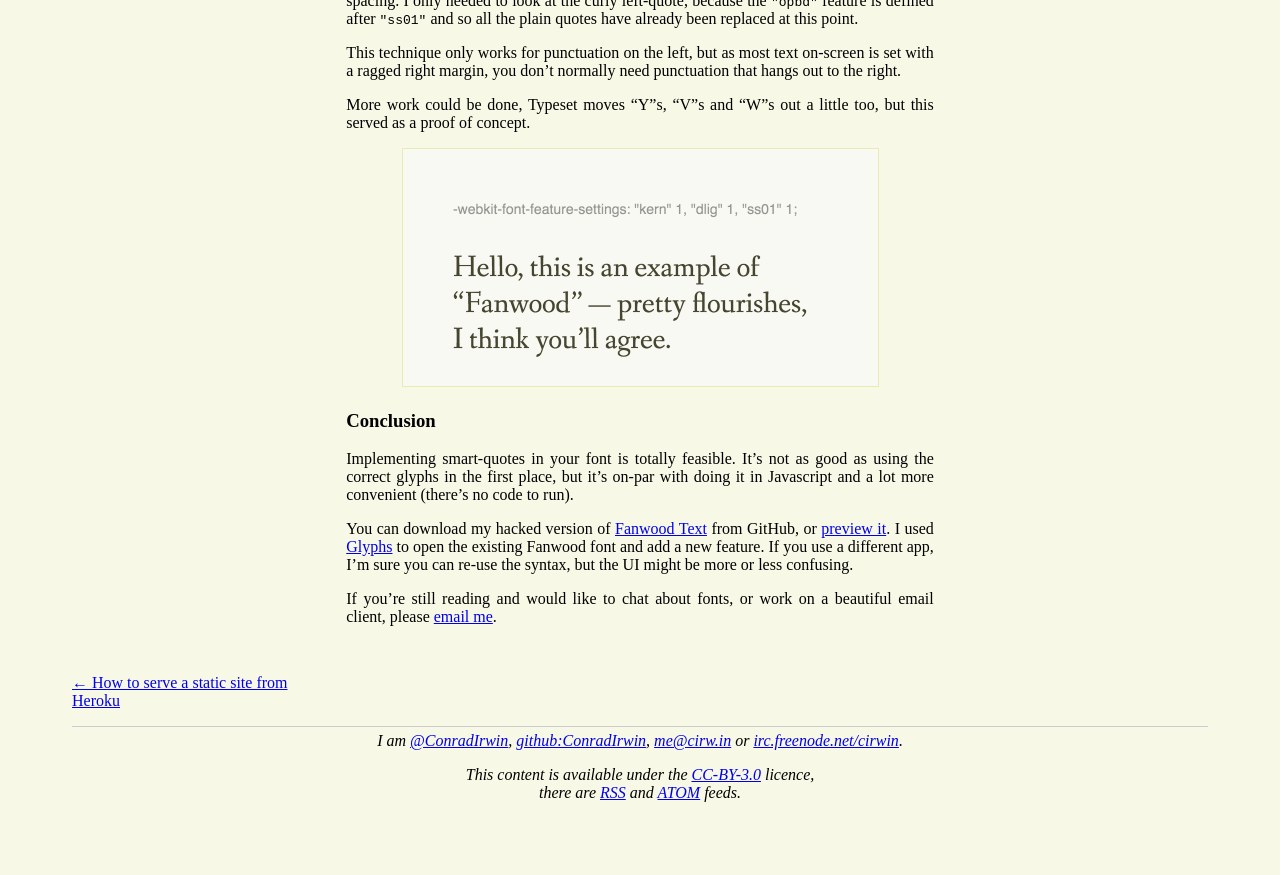
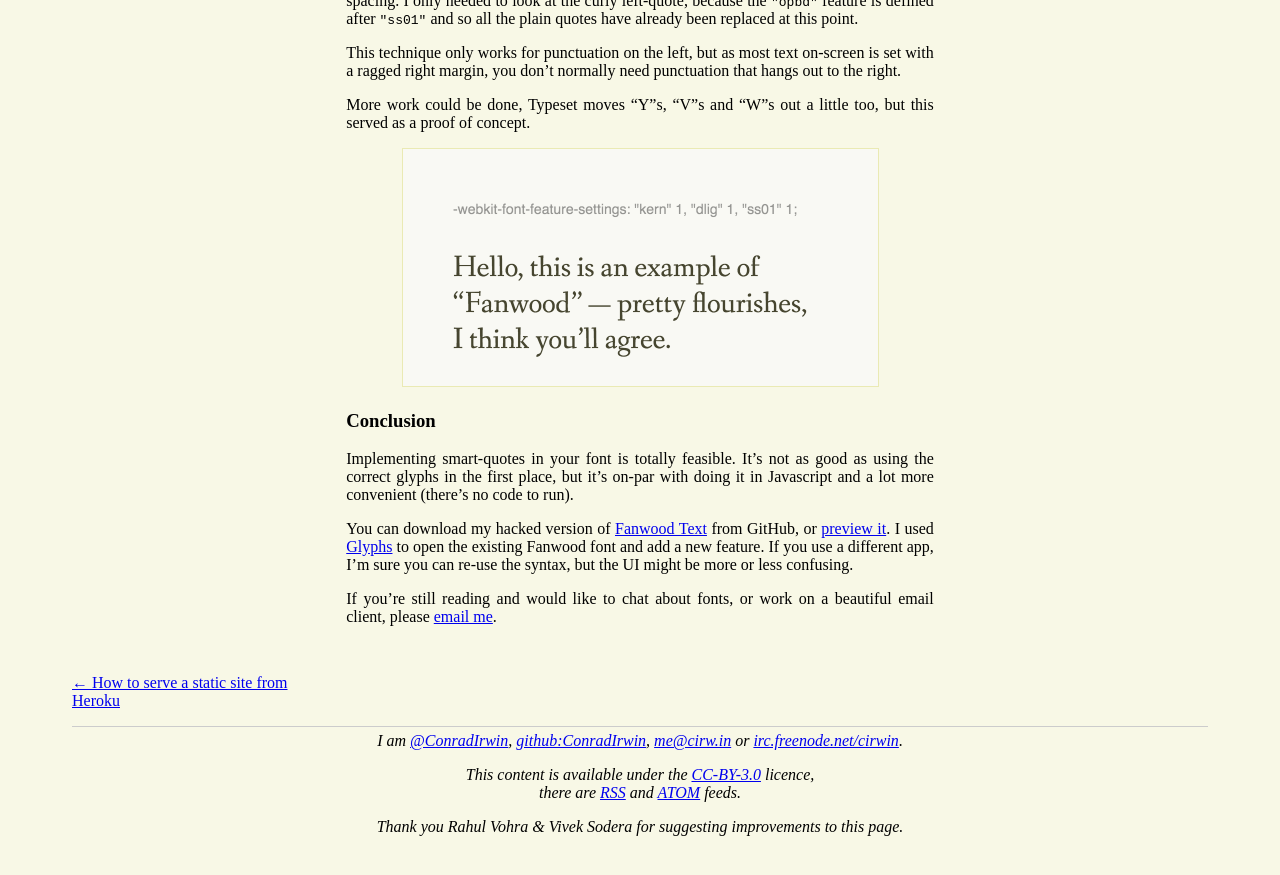
Before and after one commit to ConradIrwin/conradirwin.github.com, a Jekyll site: the page built from _posts/2015-08-23-smart-quotes.md, in a window 1280 px wide and 900 px high, scrolled down 2979 px. Shown: the top 875 px of the window. Built offline with Jekyll 4.4.1, drawn with Linux system fonts in a browser that asks for light colours; Markdown is read by kramdown in place of the engine named in the settings; comment, search, counter and statistics services are not loaded.

Commit message:
Move blog post to better URL

```diff
--- a/_posts/2015-08-23-typography.md
+++ b/_posts/2015-08-23-smart-quotes.md
@@ -1,9 +1,10 @@
 ---
 title: Hacking smart-quote support into a font
-permalink: blog/typography.html
+permalink: blog/smart-quotes.html
 layout: post
 fuzzydate: Aug 2015
 style: "article{ -webkit-column-count: 1; -moz-column-count: 1; column-count: 1; }"
+credit: Rahul Vohra & Vivek Sodera
 ---
 
 <figure class="image">
--- a/etc/fanwood.html
+++ b/etc/fanwood.html
@@ -68,7 +68,7 @@
 </style>
 
 
-<h3>An example of a font with <a href="/blog/typography">smart quote support</a>. Works in Chrome, Firefox and IE, but not Safari.</h3>
+<h3>An example of a font with <a href="/blog/smart-quotes">smart quote support</a>. Works in Chrome, Firefox and IE, but not Safari.</h3>
 
 
 <table>
```
